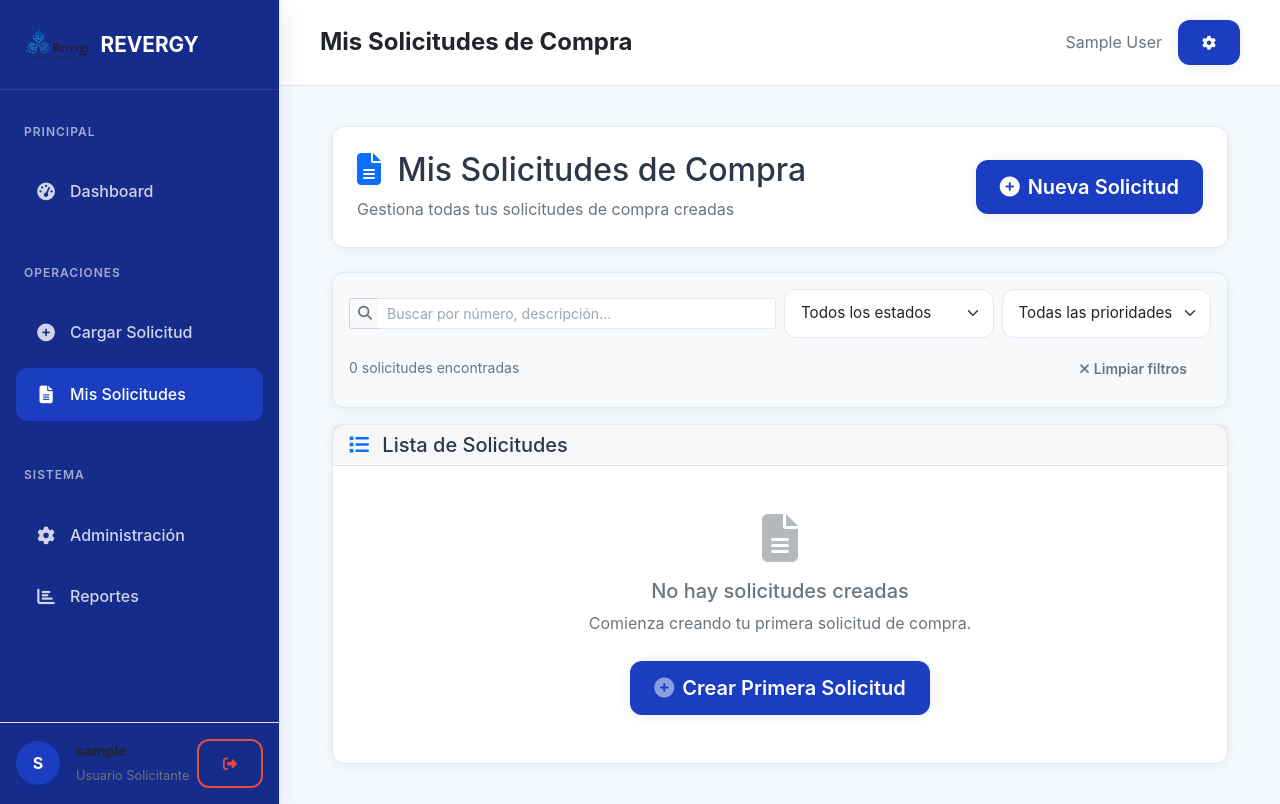
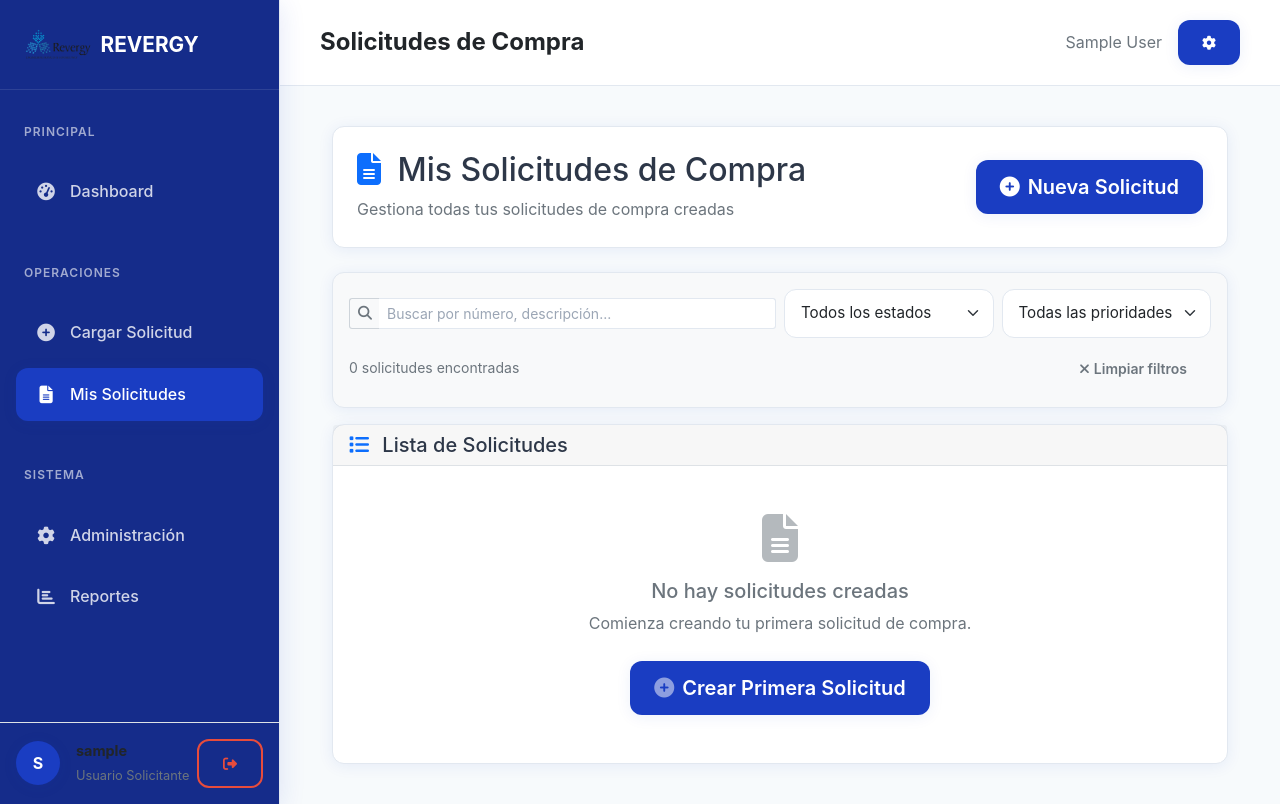
Before and after one commit to lesysmin/sistema-facturas, a Django app: page /solicitudes/ in a window 1280 px wide. Run offline with Django 4.2, Linux system fonts and the light colour scheme; the visitor is signed in with stand-in values (Sample User, id 1); data that the repository does not hold is empty; some libraries are stand-ins or nearby versions.

```diff
--- a/templates/solicitudes/lista.html
+++ b/templates/solicitudes/lista.html
@@ -1,7 +1,7 @@
 {% extends 'base.html' %}
 {% load static %}
 
-{% block page_title %}Mis Solicitudes de Compra{% endblock %}
+{% block page_title %}Solicitudes de Compra{% endblock %}
 
 {% block extra_css %}
 <link rel="stylesheet" href="{% static 'css/solicitudes_listas.css' %}">
```
